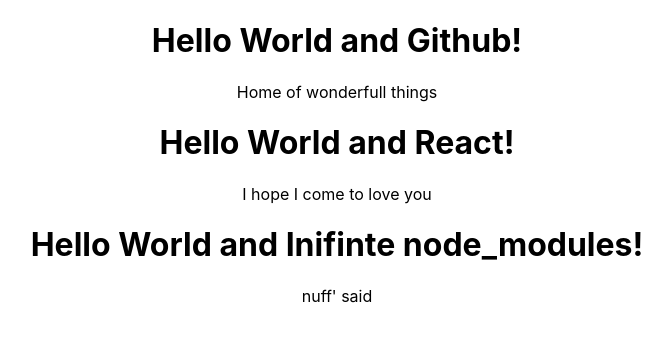
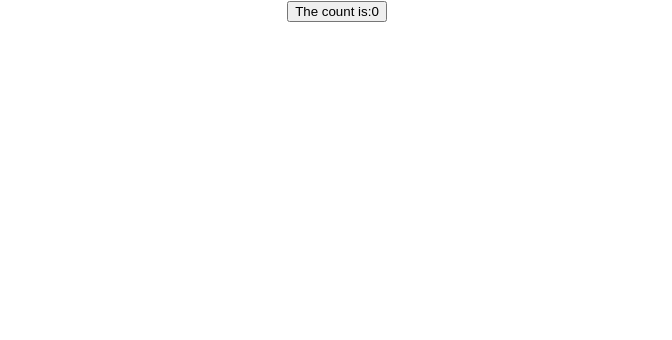
Before and after one commit to YasserB94/react18-fundamentals-crash-course, a React (Create React App) app: page / in a window 1280 px wide. Shown: the top 340 px of the page, without its empty margins (303-975 px from the left). Built offline with nearby package versions, Linux system fonts and the light colour scheme.

Commit message:
Finished up to Hooks - 48min

```diff
--- a/src/App.js
+++ b/src/App.js
@@ -1,12 +1,9 @@
-import logo from "./logo.svg";
 import "./App.css";
-import { HelloWorld } from "./Components/Helloworld";
+import { IncrementalButton } from "./Components/IncrementalButton";
 function App() {
   return (
     <div className="App">
-      <HelloWorld name="Github" desc="Home of wonderfull things" />
-      <HelloWorld name="React" desc="I hope I come to love you" />
-      <HelloWorld name="Inifinte node_modules" desc="nuff' said" />
+      <IncrementalButton></IncrementalButton>
     </div>
   );
 }
--- a/src/Components/Helloworld.jsx
+++ b/src/Components/Helloworld.jsx
@@ -3,6 +3,8 @@
     <>
       <h1>Hello World and {props.name}!</h1>
       <p>{props.desc}</p>
+      {/* if I receive nothing I render nothing :D  */}
+      {props.children}
     </>
   );
 };
--- /dev/null
+++ b/src/Components/IncrementalButton.jsx
@@ -0,0 +1,8 @@
+import { useState } from "react";
+
+export const IncrementalButton = () => {
+  let [count, setCount] = useState(0);
+  return (
+    <button onClick={() => setCount(count++)}>The count is:{count}</button>
+  );
+};
```
Also changed, not shown: 1 other file (tests, documents, lock files or other folders).
